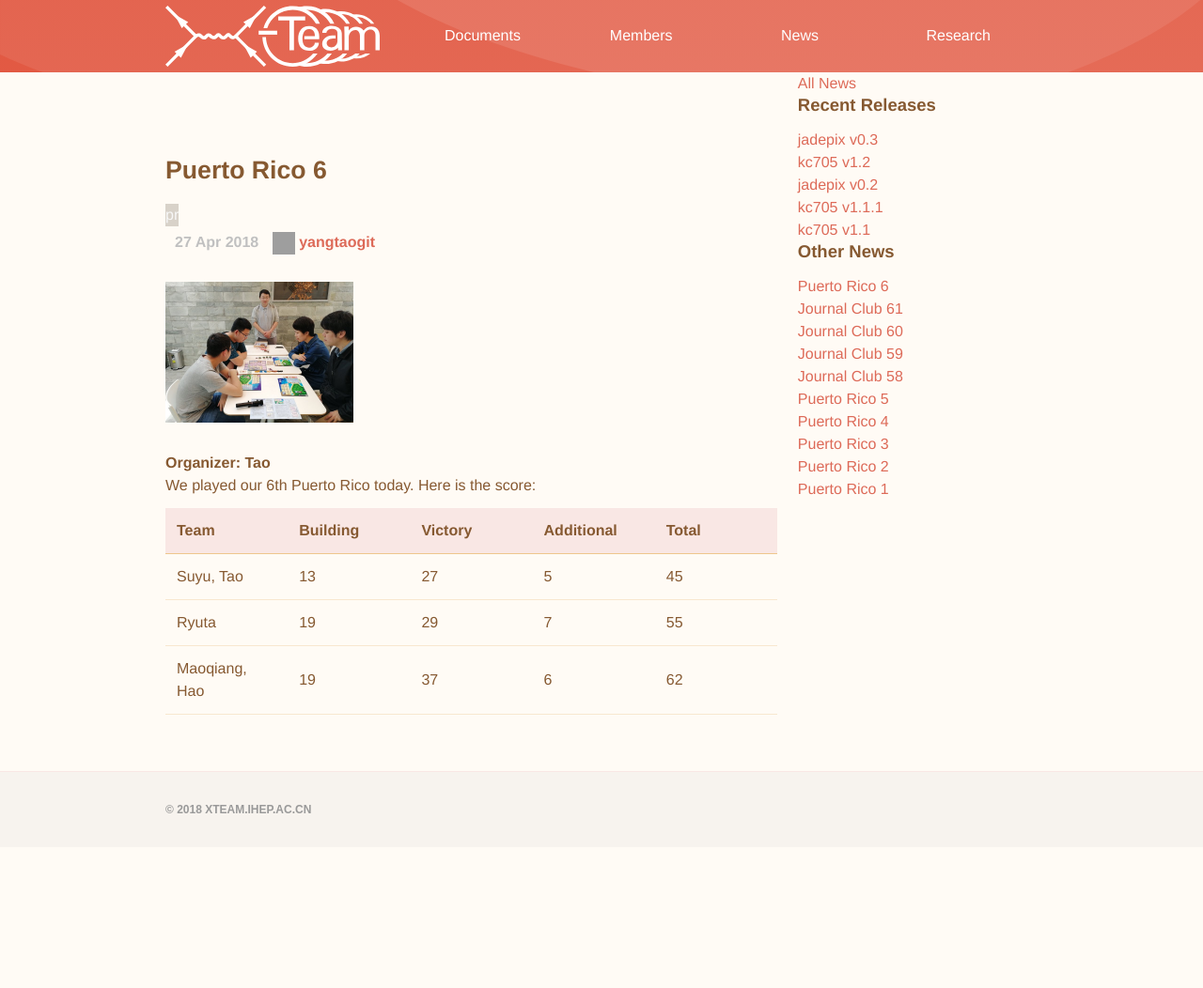
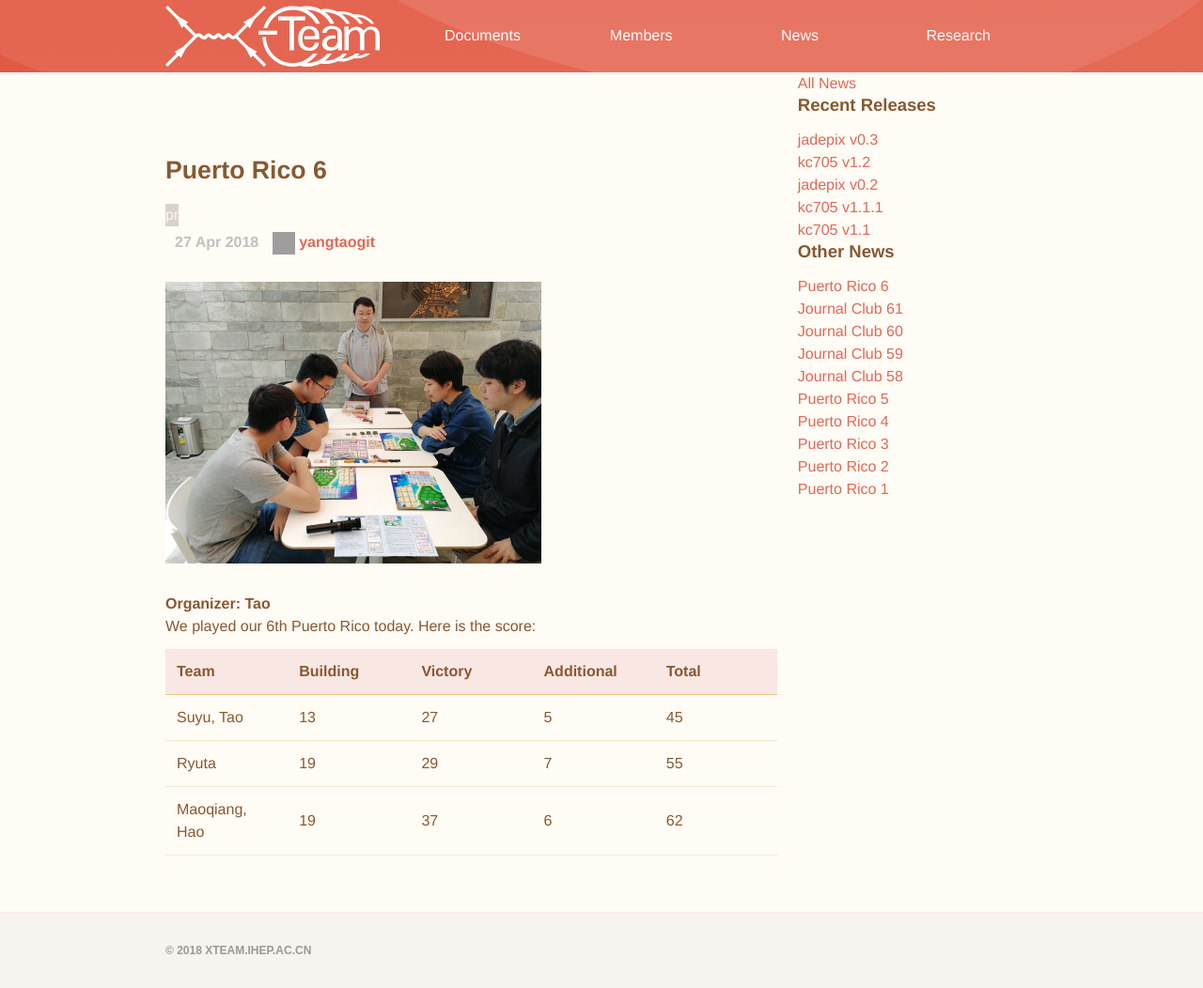
Before and after one commit to dt-np/xteam, a Jekyll site: the page built from _posts/2018-04-27-PR6.md, in a window 1280 px wide. Shown: the whole page at 94% size. Built offline with Jekyll 4.4.1, drawn with Linux system fonts in a browser that asks for light colours; before the commit the page ends 902 px from its top, so only the background shows below that; grey boxes are pictures that could not be loaded.

Commit message:
update PR6 img

```diff
--- a/_posts/2018-04-27-PR6.md
+++ b/_posts/2018-04-27-PR6.md
@@ -5,7 +5,9 @@
 categories: pr
 ---
 
-<img src="/images/PR_6.jpg" width="200"/>
+<a href="/images/PR_6.jpg">
+<img src="/images/PR_6.jpg" width="400"/>
+</a>
 
 **Organizer: Tao**
 We played our 6th Puerto Rico today. Here is the score:
```
